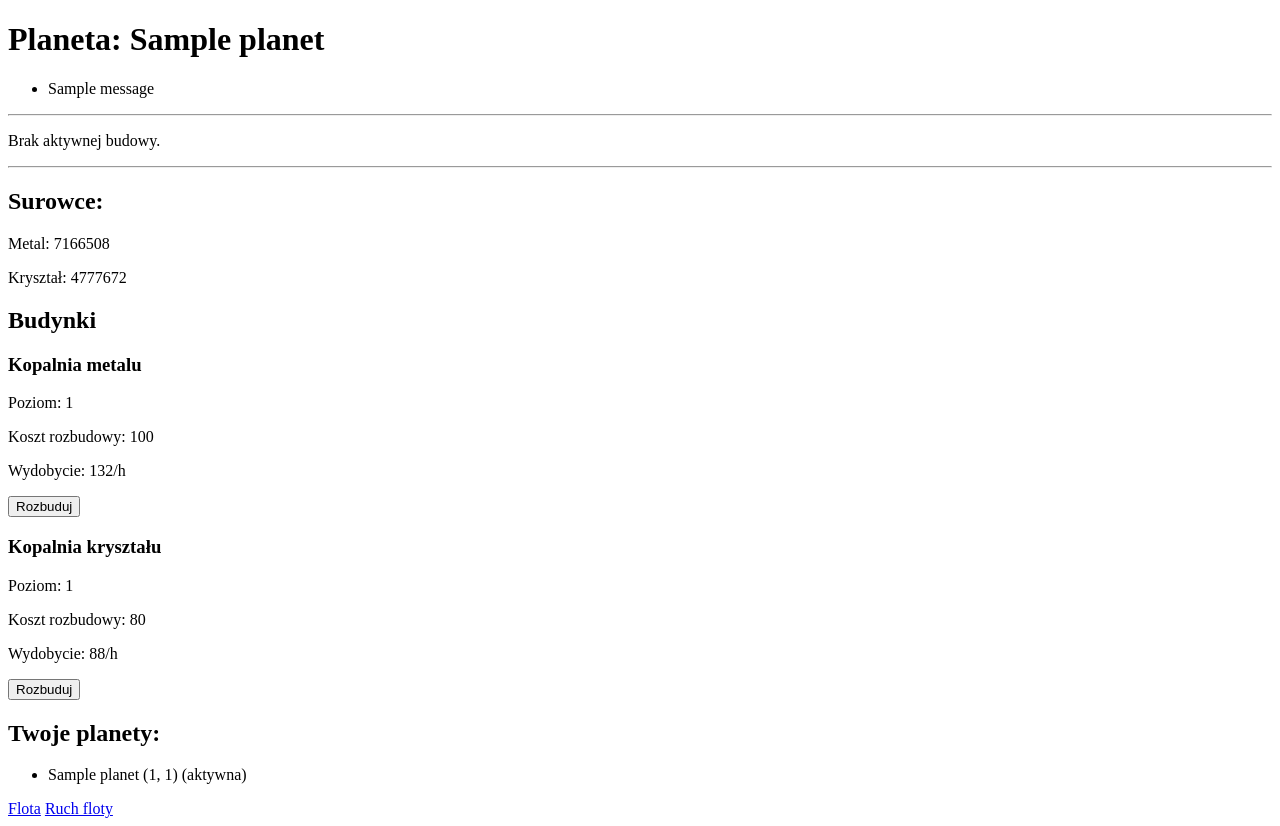
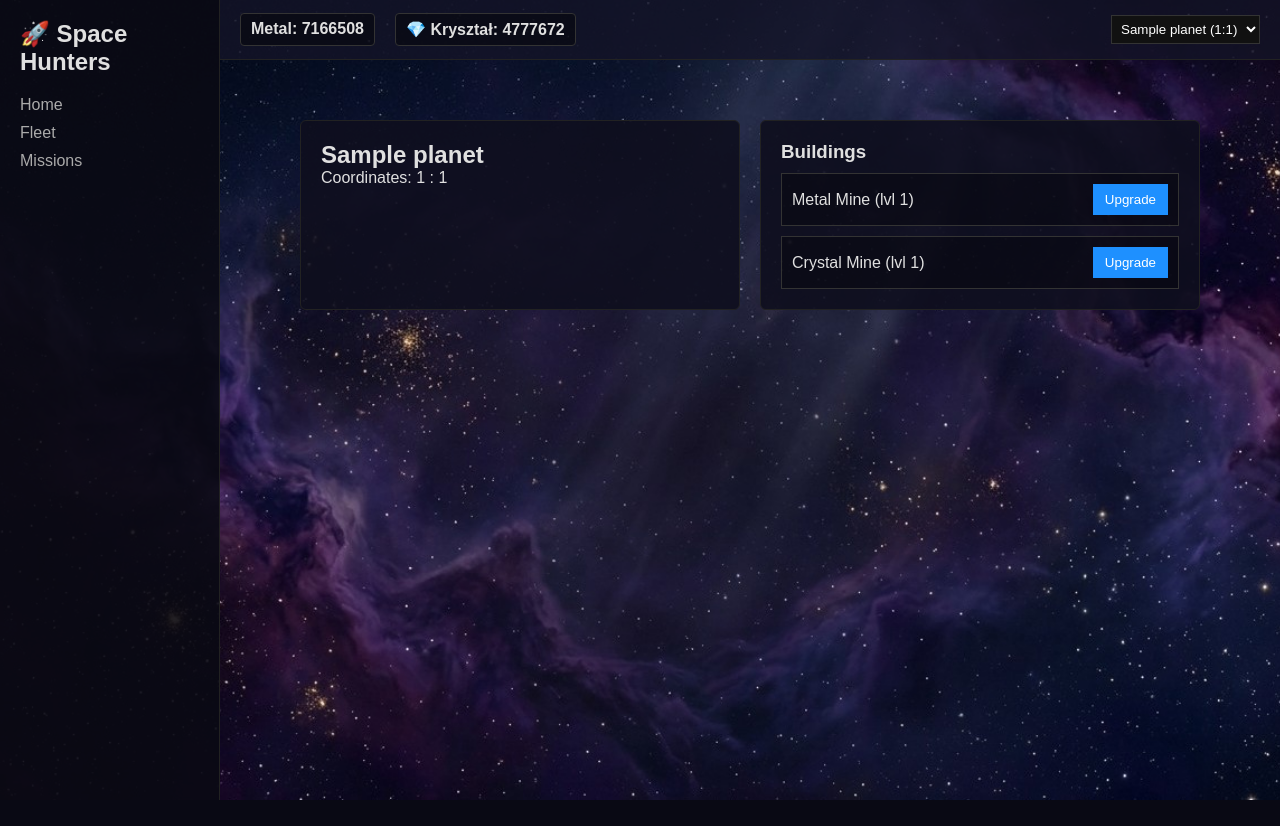
Before and after one commit to Lord-zet/spacehunters, a Django app: page /game/planet/1/ in a window 1280 px wide. After the commit the page ends 800 px from the top, so only its background shows below. Run offline with Django 5.2, Linux system fonts and the light colour scheme; a user stored in the database is signed in; tables that the repository leaves empty hold one stand-in row (values such as "Sample post"); one stand-in notice (Sample message) is shown.

Commit message:
feat: add base html and css and combine with templates, add background to context

```diff
--- /dev/null
+++ b/src/apps/game/static/game/style.css
@@ -0,0 +1,298 @@
+/* RESET */
+* {
+    margin: 0;
+    padding: 0;
+    box-sizing: border-box;
+}
+
+body.game-body {
+    font-family: Arial, sans-serif;
+    color: #e0e0e0;
+
+    background-size: cover;
+    background-position: center;
+    background-attachment: fixed;
+}
+
+/* LAYOUT */
+.layout {
+    display: flex;
+    min-height: 100vh;
+}
+
+/* SIDEBAR */
+.sidebar {
+    width: 220px;
+    background: rgba(10, 10, 20, 0.9);
+    padding: 20px;
+    border-right: 1px solid #222;
+}
+
+.sidebar h2 {
+    margin-bottom: 20px;
+}
+
+.sidebar ul {
+    list-style: none;
+}
+
+.sidebar li {
+    margin-bottom: 10px;
+}
+
+.sidebar a {
+    color: #aaa;
+    text-decoration: none;
+}
+
+.sidebar a:hover {
+    color: #fff;
+}
+
+/* MAIN */
+.main {
+    flex: 1;
+    display: flex;
+    flex-direction: column;
+}
+
+/* TOPBAR */
+.topbar {
+    height: 60px;
+    background: rgba(20, 20, 40, 0.8);
+    display: flex;
+    justify-content: flex-end;
+    align-items: center;
+    padding: 0 20px;
+    border-bottom: 1px solid #222;
+}
+/* HUD */
+.resources {
+    display: flex;
+    gap: 20px;
+    margin-right: auto;
+    font-weight: bold;
+}
+
+.resources div {
+    background: rgba(0, 0, 0, 0.4);
+    padding: 6px 10px;
+    border: 1px solid #333;
+    border-radius: 4px;
+}
+
+/* PLANET SWITCHER */
+.planet-switcher select {
+    background: #111;
+    color: #fff;
+    border: 1px solid #333;
+    padding: 5px;
+}
+
+/* CONTENT */
+.content {
+    flex: 1;
+    display: flex;
+    justify-content: center;
+    align-items: flex-start;
+    padding: 40px;
+}
+
+/* PANEL */
+.panel {
+    background: rgba(15, 15, 30, 0.9);
+    padding: 20px;
+    border: 1px solid #222;
+    border-radius: 6px;
+    min-width: 400px;
+}
+
+/* BUTTON */
+button {
+    background: #1e90ff;
+    border: none;
+    padding: 8px 12px;
+    color: white;
+    cursor: pointer;
+}
+
+button:hover {
+    background: #3aa0ff;
+}
+
+/* INPUT */
+input {
+    background: #111;
+    border: 1px solid #333;
+    color: #fff;
+    padding: 6px;
+    margin-bottom: 10px;
+    width: 100%;
+}
+
+/* TABLE */
+table {
+    width: 100%;
+    border-collapse: collapse;
+}
+
+td, th {
+    border: 1px solid #333;
+    padding: 8px;
+    text-align: left;
+}
+
+.dashboard {
+    display: grid;
+    grid-template-columns: 1fr 1fr;
+    gap: 20px;
+    width: 100%;
+    max-width: 900px;
+}
+
+.building {
+    padding: 10px;
+    border: 1px solid #333;
+    margin-top: 10px;
+    background: rgba(0, 0, 0, 0.3);
+}
+.building {
+    display: flex;
+    justify-content: space-between;
+    align-items: center;
+}
+
+.fleet-panel {
+    max-width: 600px;
+    width: 100%;
+}
+
+/* SECTIONS */
+.form-section {
+    margin-bottom: 25px;
+}
+
+.form-section h3 {
+    margin-bottom: 10px;
+    border-bottom: 1px solid #333;
+    padding-bottom: 5px;
+}
+
+/* ROW */
+.form-row {
+    display: flex;
+    flex-direction: column;
+    margin-bottom: 10px;
+}
+
+/* LABEL */
+.form-row label {
+    margin-bottom: 4px;
+    font-size: 14px;
+    color: #aaa;
+}
+
+/* AVAILABLE TEXT */
+.available {
+    color: #888;
+    font-size: 12px;
+    margin-left: 5px;
+}
+
+/* ACTIONS */
+.form-actions {
+    margin-top: 20px;
+    text-align: right;
+}
+
+.fleet-list {
+    max-width: 800px;
+    width: 100%;
+}
+
+/* ITEM */
+.fleet-item {
+    border: 1px solid #333;
+    padding: 12px;
+    margin-bottom: 10px;
+    background: rgba(0, 0, 0, 0.3);
+
+    display: flex;
+    justify-content: space-between;
+    align-items: center;
+}
+
+/* ROUTE */
+.fleet-route {
+    font-size: 14px;
+}
+
+.fleet-route .planet {
+    color: #ddd;
+}
+
+.fleet-route .arrow {
+    margin: 0 10px;
+    color: #888;
+}
+
+/* DETAILS */
+.fleet-details {
+    display: flex;
+    gap: 15px;
+    align-items: center;
+}
+
+/* STATUS BADGE */
+.status {
+    padding: 4px 8px;
+    border-radius: 4px;
+    font-size: 12px;
+    font-weight: bold;
+}
+
+/* STATUS */
+.status-flying {
+    background: #1e90ff;
+}
+
+.status-returning {
+    background: #f39c12;
+}
+
+.status-arrived {
+    background: #2ecc71;
+}
+
+/* SHIPS */
+.ships {
+    font-size: 14px;
+}
+.time {
+    font-size: 13px;
+    color: #aaa;
+}
+.messages {
+    padding: 10px 20px;
+}
+
+.message {
+    padding: 10px 15px;
+    margin-bottom: 10px;
+    border-radius: 4px;
+    font-weight: bold;
+}
+
+/* SUCCESS */
+.message.success {
+    background: rgba(46, 204, 113, 0.2);
+    border: 1px solid #2ecc71;
+    color: #2ecc71;
+}
+
+/* ERROR */
+.message.error {
+    background: rgba(231, 76, 60, 0.2);
+    border: 1px solid #e74c3c;
+    color: #e74c3c;
+}
--- /dev/null
+++ b/src/apps/game/templates/game/base.html
@@ -0,0 +1,82 @@
+{% load static %}
+<!DOCTYPE html>
+<html lang="pl">
+<head>
+    <meta charset="UTF-8">
+    <title>{% block title %}My Game{% endblock %}</title>
+
+    <link rel="stylesheet" href="{% static 'game/style.css' %}">
+</head>
+
+<body class="game-body" style="background-image: url('{% static background %}');">
+
+<div class="layout">
+
+    <!-- SIDEBAR -->
+    <aside class="sidebar">
+        <h2>🚀 Space Hunters</h2>
+
+        <nav>
+            <ul>
+                <li><a href="{% url 'game:planet_detail' pk=planet.id %}">Home</a></li>
+                <li><a href="{% url 'game:send_fleet' pk=planet.id %}">Fleet</a></li>
+                <li><a href="{% url 'game:fleet_list' pk=planet.id %}">Missions</a></li>
+            </ul>
+        </nav>
+    </aside>
+
+    <!-- MAIN -->
+    <div class="main">
+
+        <!-- TOPBAR -->
+    <div class="topbar">
+
+        <!-- RESOURCES -->
+        <div class="resources">
+            <div>Metal: {{ planet.metal }}</div>
+            <div>💎 Kryształ: {{ planet.crystal }}</div>
+        </div>
+
+        <!-- PLANET SWITCHER -->
+        <div class="planet-switcher">
+            <select onchange="location = this.value;">
+                {% for p in user.planets.all %}
+                    <option value="{% url 'game:planet_detail' pk=p.id %}"
+                        {% if p.id == planet.id %}selected{% endif %}>
+                        {{ p.name }} ({{ p.x }}:{{ p.y }})
+                    </option>
+                {% endfor %}
+            </select>
+        </div>
+
+    </div>
+
+        {% if messages %}
+        <div class="messages">
+            {% for message in messages %}
+                <div class="message {{ message.tags }}">
+                    {{ message }}
+                </div>
+            {% endfor %}
+        </div>
+        {% endif %}
+
+        <!-- CONTENT -->
+        <main class="content">
+            {% block content %}
+            {% endblock %}
+        </main>
+
+    </div>
+
+</div>
+<script>
+    setTimeout(() => {
+        document.querySelectorAll('.message').forEach(el => {
+            el.style.opacity = '0';
+            setTimeout(() => el.remove(), 300);
+        });
+    }, 3000);
+</script>
+</body>
+</html>
--- a/src/apps/game/templates/game/planet_detail.html
+++ b/src/apps/game/templates/game/planet_detail.html
@@ -1,75 +1,51 @@
-<!DOCTYPE html>
-<html lang="en">
-<head>
-    <meta charset="UTF-8">
-    <title>Dashboard</title>
-</head>
-<body>
-    <h1>Planeta: {{ planet.name }}</h1>
-    {% if messages %}
-        <ul>
-            {% for message in messages %}
-                <li>{{ message }}</li>
-            {% endfor %}
-        </ul>
-    {% endif %}
-    <hr>
-    {% if building_in_progress %}
-        <p>
-            Trwa budowa: {{ planet.building_type }}<br>
-            Koniec: {{ planet.building_ends_at }}
-        </p>
-    {% else %}
-        <p>Brak aktywnej budowy.</p>
-    {% endif %}
-    <hr>
+{% extends "game/base.html" %}
 
-    <h2>Surowce:</h2>
-    <p>Metal: {{ planet.metal }}</p>
-    <p>Kryształ: {{ planet.crystal }}</p>
+{% block title %}
+{{ planet.name }}
+{% endblock %}
 
-    <h2>Budynki</h2>
-    <h3>Kopalnia metalu</h3>
-    <p>Poziom: {{ planet.metal_mine_level }}</p>
-    <p>Koszt rozbudowy: {{ building_costs.metal_mine.metal }}</p>
-    <p>Wydobycie: {{ production.metal }}/h</p>
+{% block content %}
+
+    <div class="dashboard">
+
+        <!-- LEFT PANEL -->
+        <div class="panel">
+            <h2>{{ planet.name }}</h2>
+            <p>Coordinates: {{ planet.x }} : {{ planet.y }}</p>
+        </div>
+
+            <!-- BUILDINGS -->
+        <div class="panel">
+            <h3>Buildings</h3>
+
+            <!-- METAL MINE -->
+            <div class="building">
+                <div>
+                    Metal Mine (lvl {{ planet.metal_mine_level }})
+                </div>
 
                 <form method="post">
                     {% csrf_token %}
-        <button name="building" value="metal_mine"
-            {% if building_in_progress %}disabled{% endif %}>
-            Rozbuduj
-        </button>
+                    <input type="hidden" name="building" value="metal_mine">
+                    <button type="submit">Upgrade</button>
                 </form>
+            </div>
 
-    <h3>Kopalnia kryształu</h3>
-    <p>Poziom: {{ planet.crystal_mine_level }}</p>
-    <p>Koszt rozbudowy: {{ building_costs.crystal_mine.metal }}</p>
-    <p>Wydobycie: {{ production.crystal }}/h</p>
+            <!-- CRYSTAL MINE -->
+            <div class="building">
+                <div>
+                    Crystal Mine (lvl {{ planet.crystal_mine_level }})
+                </div>
 
                 <form method="post">
                     {% csrf_token %}
-        <button name="building" value="crystal_mine"
-            {% if building_in_progress %}disabled{% endif %}>
-            Rozbuduj
-        </button>
+                    <input type="hidden" name="building" value="crystal_mine">
+                    <button type="submit">Upgrade</button>
                 </form>
+            </div>
+        </div>
 
-    <h2>Twoje planety:</h2>
-    <ul>
-      {% for p in request.user.planets.all %}
-        <li>
-          {{ p.name }} ({{ p.x }}, {{ p.y }})
-          {% if p.id == planet.id %}
-            (aktywna)
-          {% else %}
-            <a href="{% url 'game:switch_planet' p.id %}">przełącz</a>
-          {% endif %}
-        </li>
-      {% endfor %}
-    </ul>
+    </div>
 
-    <a href="{% url 'game:send_fleet' pk=planet.id %}">Flota</a>
-    <a href="{% url 'game:fleet_list' %}">Ruch floty</a>
-</body>
-</html>
+
+{% endblock %}
--- a/src/apps/game/urls.py
+++ b/src/apps/game/urls.py
@@ -7,5 +7,5 @@
     path("planet/<int:pk>/", views.planet_detail, name="planet_detail"),
     path("planet/<int:pk>/switch/", views.switch_planet, name="switch_planet"),
     path("planet/<int:pk>/send-fleet/", views.send_fleet, name="send_fleet"),
-    path("planet/fleets/", views.fleet_list, name="fleet_list"),
+    path("planet/<int:pk>/fleets/", views.fleet_list, name="fleet_list"),
 ]
--- a/src/apps/game/views.py
+++ b/src/apps/game/views.py
@@ -1,12 +1,18 @@
 from django.shortcuts import render, get_object_or_404, redirect
 from django.contrib.auth.decorators import login_required
 from django.contrib import messages
+from django.utils import timezone
 
 from .models import Planet, Fleet
 from .forms import SendFleetForm
 from .buildings import BUILDINGS
 from .services import send_transport_fleet, process_fleets_for_user
 
+def get_planet_background(planet):
+    backgrounds = [
+        "game/backgrounds/bg1.jpg",
+    ]
+    return backgrounds[planet.id % len(backgrounds)]
 
 def get_active_planet(request):
     planet_id = request.session.get("active_planet_id")
@@ -51,11 +57,14 @@
         for name in BUILDINGS.keys()
     }
 
+    background = get_planet_background(planet)
+
     context = {
         "planet": planet,
         "production": planet.get_production_per_hour(),
         "building_costs": building_costs,
         "building_in_progress": planet.is_building_in_progress(),
+        "background": background,
     }
     return render(request, "game/planet_detail.html", context)
 
@@ -94,16 +103,30 @@
     else:
         form = SendFleetForm(user=request.user, source_planet=source_planet)
     source_planet.save()
+
+    background = get_planet_background(source_planet)
+
     context = {
         "planet": source_planet,
         "form": form,
         "available_transporters": source_planet.transporter_count,
         "metal": source_planet.metal,
+        "background": background,
     }
     return render(request, "game/send_fleet.html", context)
 
 @login_required
-def fleet_list(request):
+def fleet_list(request, pk):
     process_fleets_for_user(request.user)
     fleets = Fleet.objects.filter(owner=request.user)
-    return render(request, "game/fleet_list.html", {"fleets": fleets})
+    planet = get_object_or_404(Planet, pk=pk, owner=request.user)
+
+    background = get_planet_background(planet)
+
+    context = {
+        "fleets": fleets,
+        "planet": planet,
+        "background": background,
+        "now": timezone.now(),
+    }
+    return render(request, "game/fleet_list.html", context)
```
Also changed, not shown: src/apps/game/templates/game/fleet_list.html (+69 -42 lines), src/apps/game/templates/game/send_fleet.html (+49 -35 lines), src/apps/game/static/game/backgrounds/bg1.jpg (added). Lines whose indentation alone changed are shown as unchanged.
